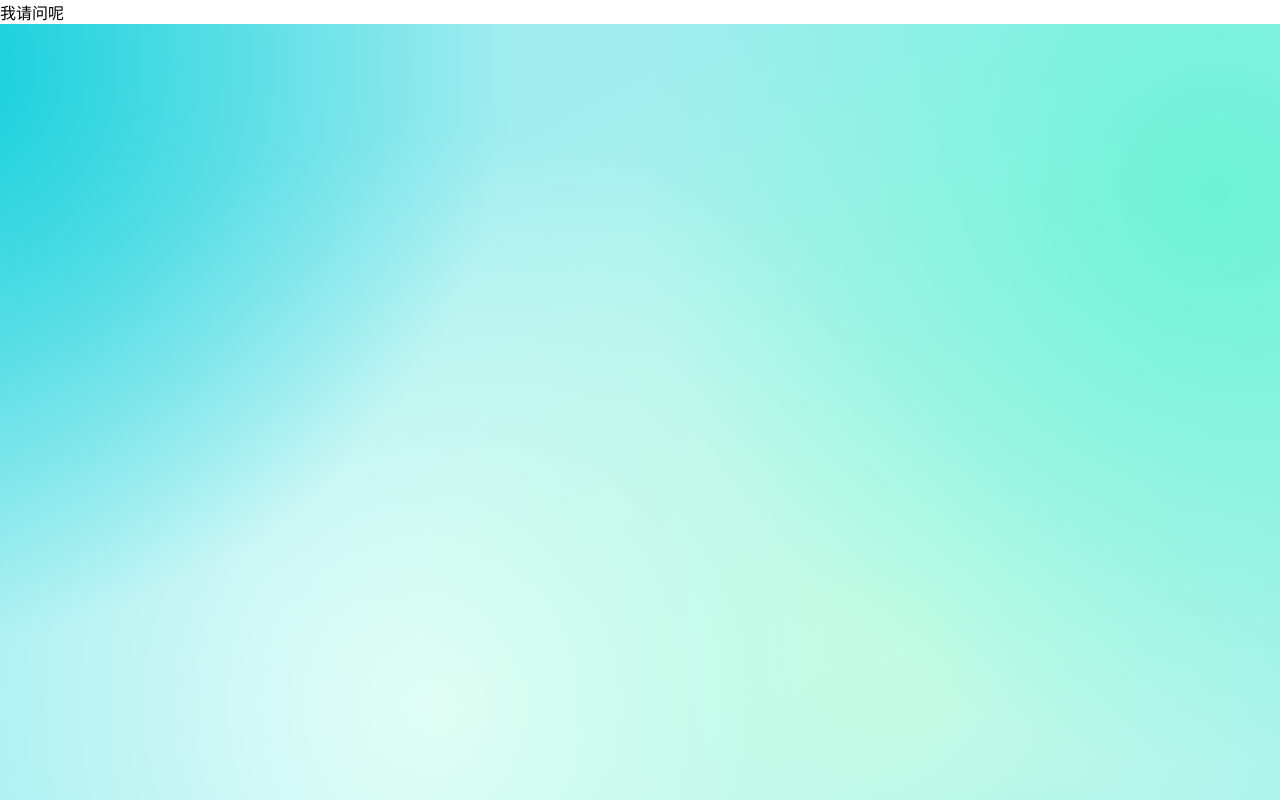
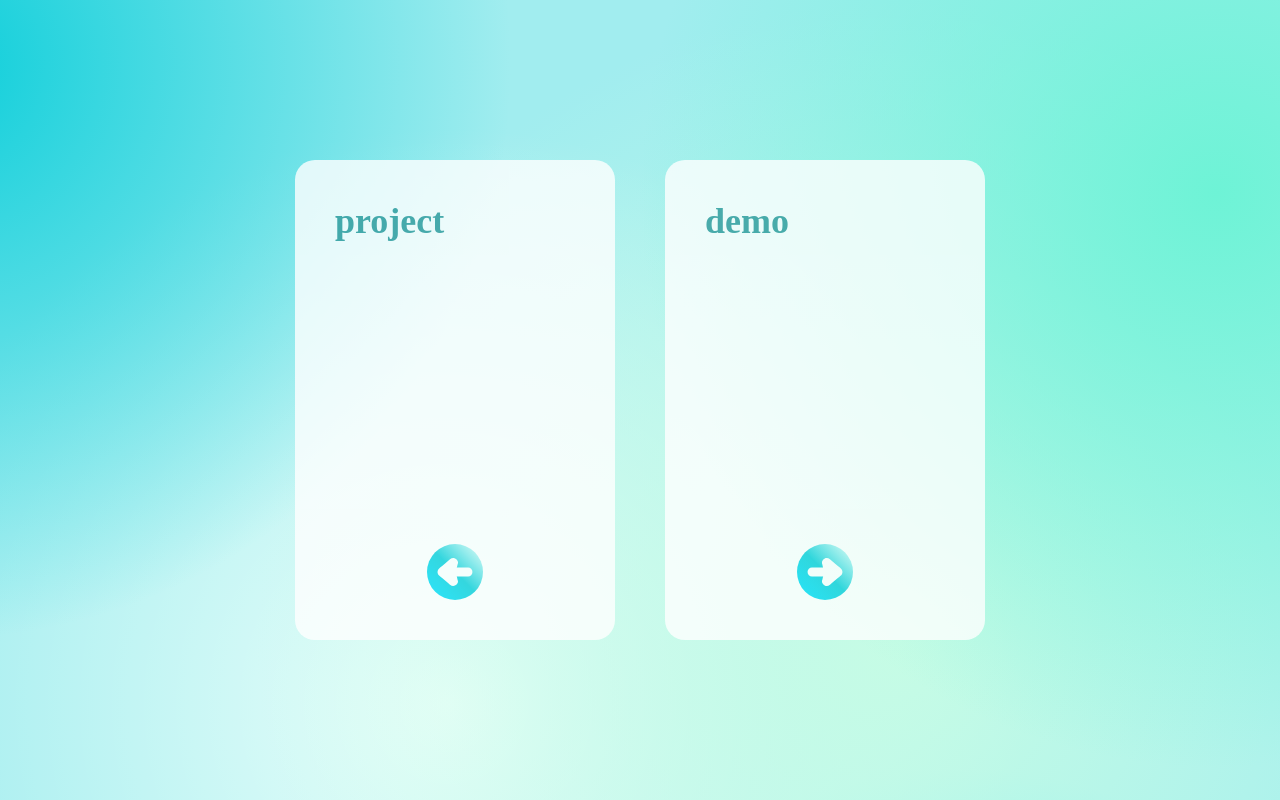
Before and after one commit to plzCatkkkk/myWeb, a Vue app: page / in a window 1280 px wide. Built offline with nearby package versions, Linux system fonts and the light colour scheme.

Commit message:
feat: 入口页面初步美化

```diff
--- a/src/views/entrance.vue
+++ b/src/views/entrance.vue
@@ -1,14 +1,57 @@
 <template>
-  <div class="fullscreen-background waving-background">
-    <div class="joker">我请问呢</div>
+  <div class="fullscreen-background waving-background flex-box">
+    <!-- <div class="joker">我请问呢</div> -->
+    <div class="item-card" @mousemove.stop="onMousemove" @mouseleave="onMouseleave">
+      project
+      <div class="jump-icon" @click="goto('/project')">
+        <img src="@assets/icon/left-arrow.svg" alt="go to project" />
+      </div>
+    </div>
+    <div class="item-card" @mousemove.stop="onMousemove" @mouseleave="onMouseleave">
+      demo
+      <div class="jump-icon" @click="goto('/demolist')">
+        <img src="@assets/icon/right-arrow.svg" alt="go to demo" />
+      </div>
+    </div>
   </div>
 </template>
 <script setup>
 defineComponent({
   name: 'Entrance',
 })
+
+const router = useRouter()
+const goto = (path) => {
+  router.push(path)
+}
+
+const range = [-3, 3]
+/**
+ * @method getRotation 获取旋转角度
+ * @params range 旋转范围
+ * @params Offset 鼠标偏移量
+ * @params length 旋转元素宽度
+ * @return 旋转角度
+ */
+function getRotation(range, Offset, length) {
+  return ((range[1] - range[0]) / length) * Offset + range[0]
+}
+const onMousemove = (e) => {
+  const { offsetX, offsetY, target } = e
+  const { width, height } = target.getBoundingClientRect()
+  const x = getRotation(range, offsetY, width)
+  const y = -getRotation(range, offsetX, height)
+  target.style.setProperty('--rotate-x', `${x}deg`)
+  target.style.setProperty('--rotate-y', `${y}deg`)
+}
+const onMouseleave = (e) => {
+  e.target.style.setProperty('--rotate-x', '0deg')
+  e.target.style.setProperty('--rotate-y', '0deg')
+}
 </script>
 <style lang="scss" scoped>
+@keyframes rotation {
+}
 // 一个全局样式不显示问题了折腾俩小时（可能仅仅是撞上了特殊情况）
 // 问题：全局样式另一页能够显示这一页(当前页)不显示，观察发现，空scoped不添加唯一属性data-v-xxxxx，非空scoped才会添加唯一属性
 // 解决方案：在这里显式定义样式（加个joker），添加后这里也能生成唯一属性
@@ -16,4 +59,79 @@ defineComponent({
 .joker {
   background-color: #fff;
 }
+.flex-box {
+  display: flex;
+  justify-content: center;
+  align-items: center;
+  box-sizing: border-box;
+  gap: 50px;
+  .item-card {
+    background-color: #fff;
+    height: 60vh;
+    width: 40vh;
+    border-radius: 20px;
+    transition: 0.3s;
+    opacity: 0.8;
+    font-size: 36px;
+    display: flex;
+    padding: 40px;
+    font-weight: bold;
+    color: rgb(50, 154, 156);
+    box-sizing: border-box;
+    position: relative;
+    &:hover {
+      scale: 1.03;
+      opacity: 1;
+      box-shadow: 2px 4px 12px 2px rgba(29, 104, 161, 0.272);
+      transform: perspective(500px) rotateX(var(--rotate-x, 0deg)) rotateY(var(--rotate-y, 0deg));
+    }
+    .jump-icon {
+      cursor: pointer;
+      position: absolute;
+      background: linear-gradient(45deg, #00e0ff, #0dceda, #ebfffa);
+      top: auto;
+      bottom: 40px;
+      left: 50%;
+      right: auto;
+      transform: translateX(-50%);
+      height: 56px;
+      width: 56px;
+      border-radius: 50%;
+      display: flex;
+      justify-content: center;
+      align-items: center;
+      transition: background 0.5s ease-out;
+      img {
+        scale: 0.9;
+      }
+      &:hover {
+        // animation: rotation 1s infinite ease-in-out;
+      }
+    }
+    &:nth-child(1).jump-icon img {
+      transform: translateX(2px);
+    }
+    &:nth-child(2).jump-icon img {
+      transform: translateX(-2px);
+    }
+  }
+}
+// 屏幕尺寸适配
+@media screen and (max-width: 900px) {
+  .flex-box {
+    flex-direction: column;
+    gap: 50px;
+    .item-card {
+      width: 65vw;
+      height: 25vh;
+      .jump-icon {
+        right: 40px;
+        left: auto;
+        bottom: auto;
+        top: 50%;
+        transform: translateY(-50%);
+      }
+    }
+  }
+}
 </style>
```
Also changed, not shown: src/assets/icon/left-arrow.svg (added), src/assets/icon/right-arrow.svg (added).
